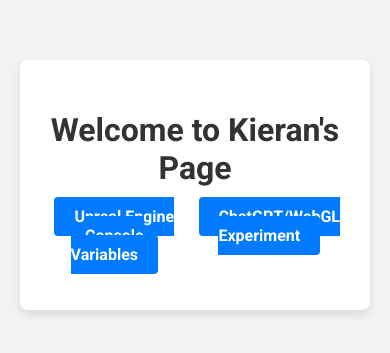
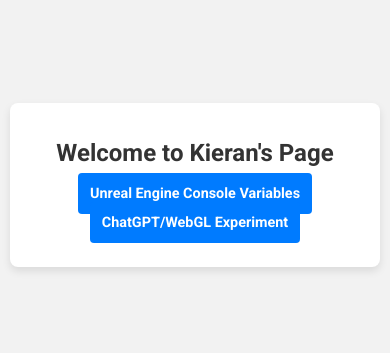
Before and after one commit to oconnorkg/oconnorkg.github.io, a plain HTML site: page index.html in a window 390 px wide. Shown: the part 237-590 px from the top of the page. Drawn offline with Linux system fonts and the light colour scheme.

Commit message:
fixed mobile version of index page.

```diff
--- a/index.html
+++ b/index.html
@@ -60,6 +60,29 @@
         nav a:hover {
             background: #0056b3;
         }
+
+        /* Responsive Styles */
+        @media (max-width: 480px) {
+            .container {
+                padding: 20px;
+                margin: 10px;
+            }
+
+            h1 {
+                font-size: 1.5em;
+                margin-bottom: 15px;
+            }
+
+            nav ul {
+                flex-direction: column;
+                gap: 10px;
+            }
+
+            nav a {
+                padding: 12px;
+                font-size: 0.9em;
+            }
+        }
     </style>
 </head>
 <body>
```
